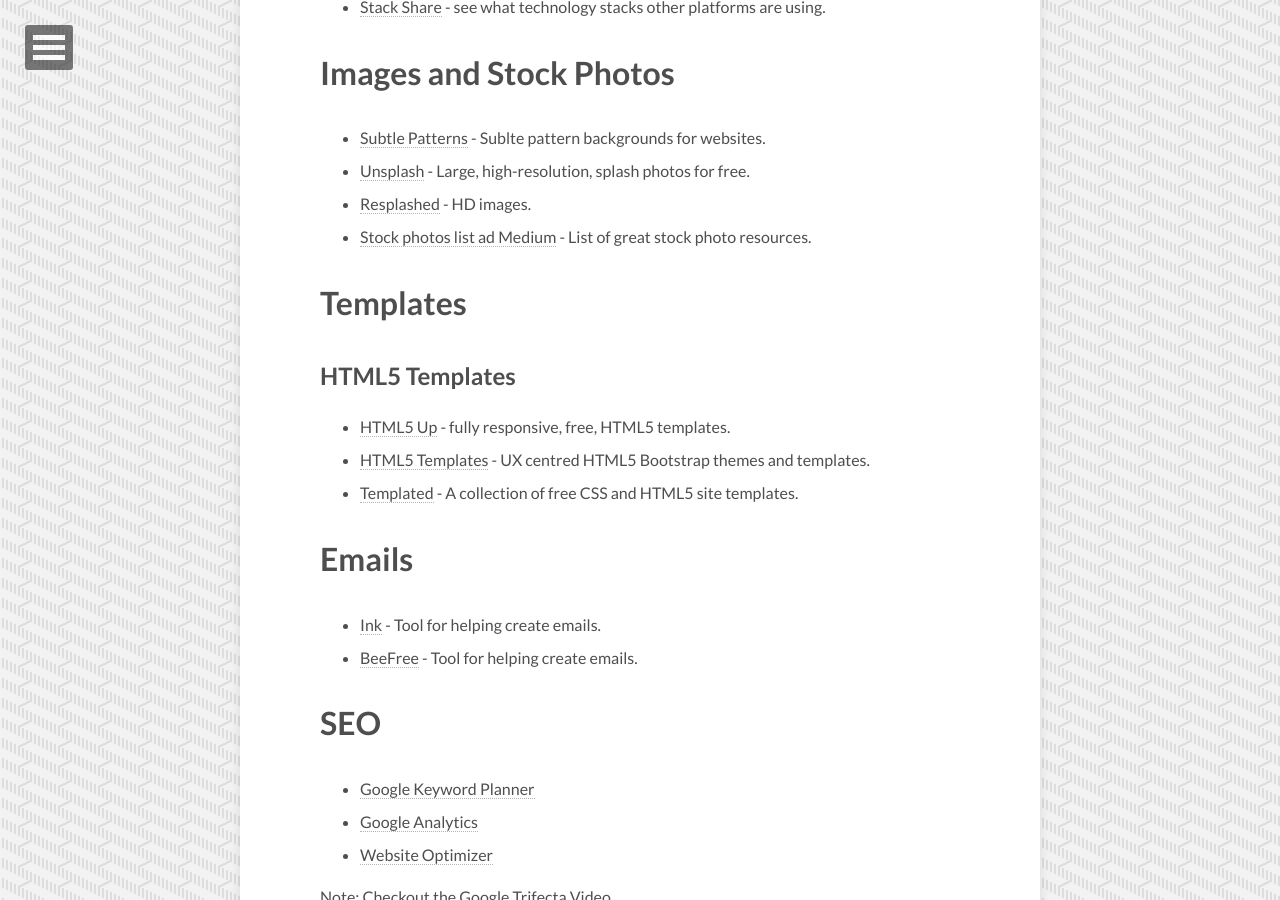
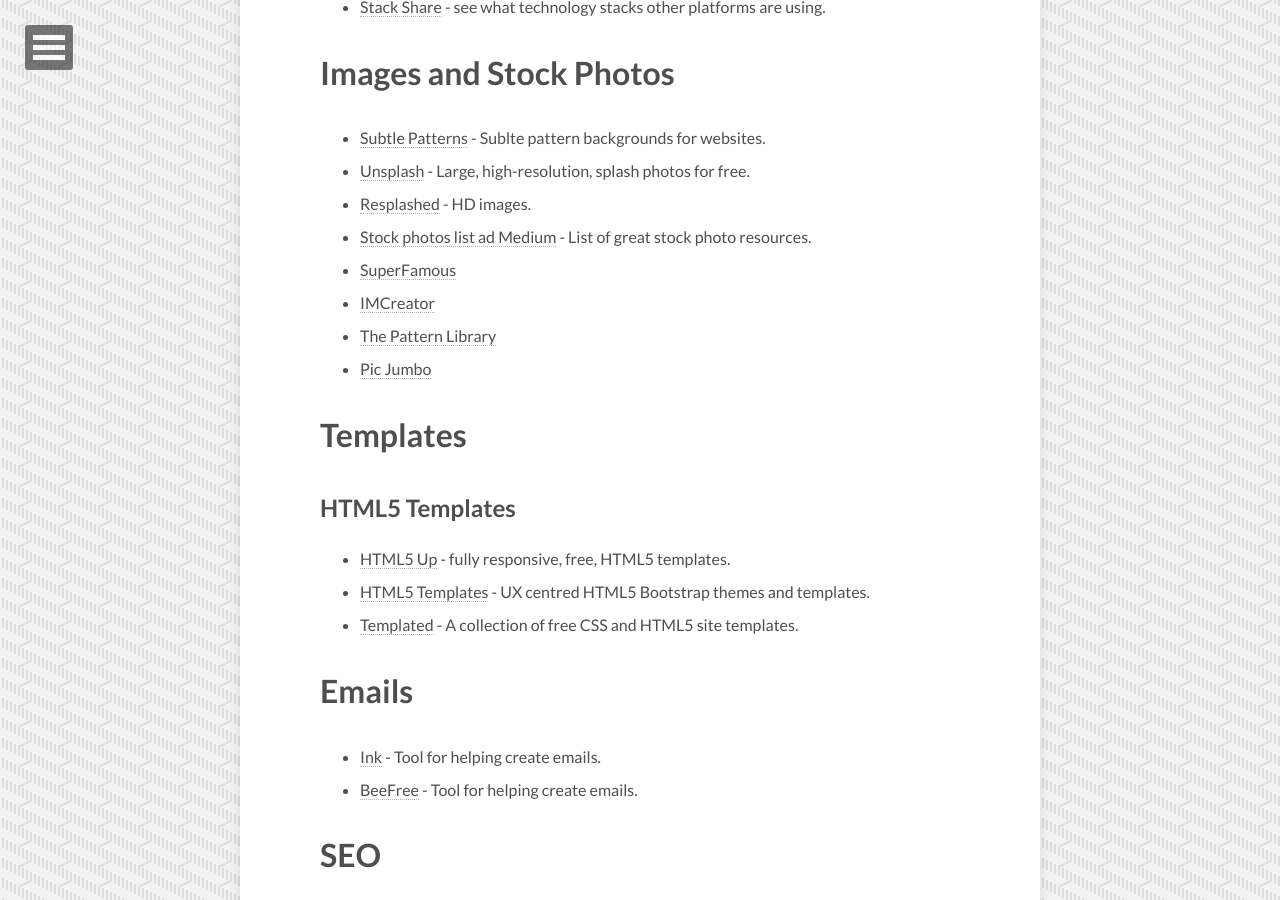
Before and after one commit to idmontie/WebApplicationsBlog, a Jekyll site: the page built from _posts/2015-01-04-developer-tools.md, in a window 1280 px wide and 900 px high, scrolled down 1502 px. Built offline with Jekyll 4.4.1, drawn with Linux system fonts in a browser that asks for light colours; nearby versions of some CDN libraries.

```diff
--- a/_posts/2015-01-04-developer-tools.md
+++ b/_posts/2015-01-04-developer-tools.md
@@ -39,6 +39,10 @@ image:
 * [Unsplash](https://unsplash.com/) - Large, high-resolution, splash photos for free.
 * [Resplashed](http://www.resplashed.com/) - HD images.
 * [Stock photos list ad Medium](https://medium.com/@dustin/stock-photos-that-dont-suck-62ae4bcbe01b) - List of great stock photo resources.
+* [SuperFamous](http://superfamous.com/)
+* [IMCreator](http://www.imcreator.com/free)
+* [The Pattern Library](http://thepatternlibrary.com/)
+* [Pic Jumbo](http://picjumbo.com/)
 
 # Templates
 
```
Also changed, not shown: _posts/2014-12-30-restful-interfaces.md (+6 -0 lines), _posts/2015-01-03-security.md (+4 -0 lines).
